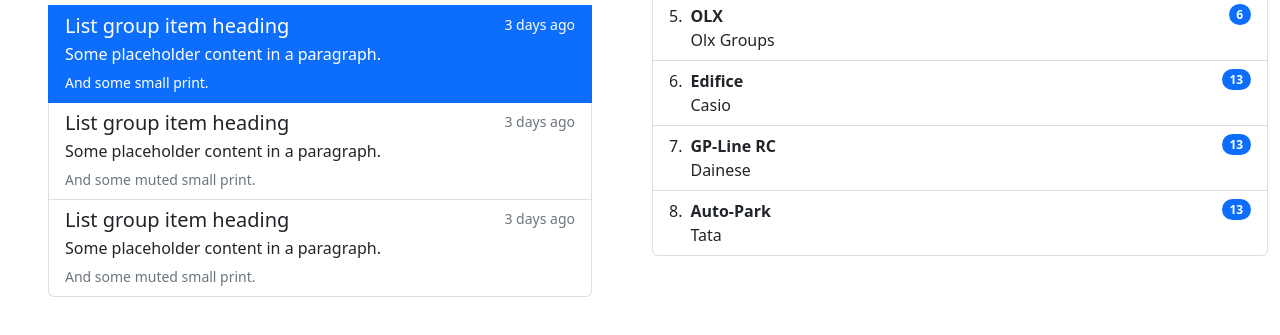
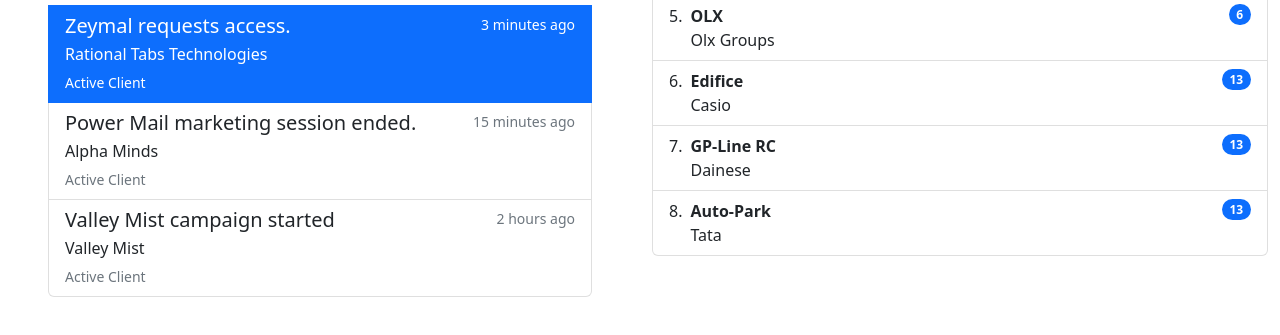
Before and after one commit to HaseebQureshi7/Power-Mail, a plain HTML site: page dashboard.html in a window 1280 px wide. Shown: the part 399-734 px from the top of the page. Drawn offline with nearby package versions, Linux system fonts and the light colour scheme.

Commit message:
More static data added

```diff
--- a/dashboard.html
+++ b/dashboard.html
@@ -93,27 +93,27 @@
                                     <a href="#" class="list-group-item list-group-item-action active"
                                         aria-current="true">
                                         <div class="d-flex w-100 justify-content-between">
-                                            <h5 class="mb-1">List group item heading</h5>
-                                            <small>3 days ago</small>
+                                            <h5 class="mb-1">Zeymal requests access.</h5>
+                                            <small>3 minutes ago</small>
                                         </div>
-                                        <p class="mb-1">Some placeholder content in a paragraph.</p>
-                                        <small>And some small print.</small>
+                                        <p class="mb-1">Rational Tabs Technologies</p>
+                                        <small>Active Client</small>
                                     </a>
                                     <a href="#" class="list-group-item list-group-item-action">
                                         <div class="d-flex w-100 justify-content-between">
-                                            <h5 class="mb-1">List group item heading</h5>
-                                            <small class="text-muted">3 days ago</small>
+                                            <h5 class="mb-1">Power Mail marketing session ended.</h5>
+                                            <small class="text-muted">15 minutes ago</small>
                                         </div>
-                                        <p class="mb-1">Some placeholder content in a paragraph.</p>
-                                        <small class="text-muted">And some muted small print.</small>
+                                        <p class="mb-1">Alpha Minds</p>
+                                        <small class="text-muted">Active Client</small>
                                     </a>
                                     <a href="#" class="list-group-item list-group-item-action">
                                         <div class="d-flex w-100 justify-content-between">
-                                            <h5 class="mb-1">List group item heading</h5>
-                                            <small class="text-muted">3 days ago</small>
+                                            <h5 class="mb-1">Valley Mist campaign started</h5>
+                                            <small class="text-muted">2 hours ago</small>
                                         </div>
-                                        <p class="mb-1">Some placeholder content in a paragraph.</p>
-                                        <small class="text-muted">And some muted small print.</small>
+                                        <p class="mb-1">Valley Mist</p>
+                                        <small class="text-muted">Active Client</small>
                                     </a>
                                 </div>
                             </div>
```
